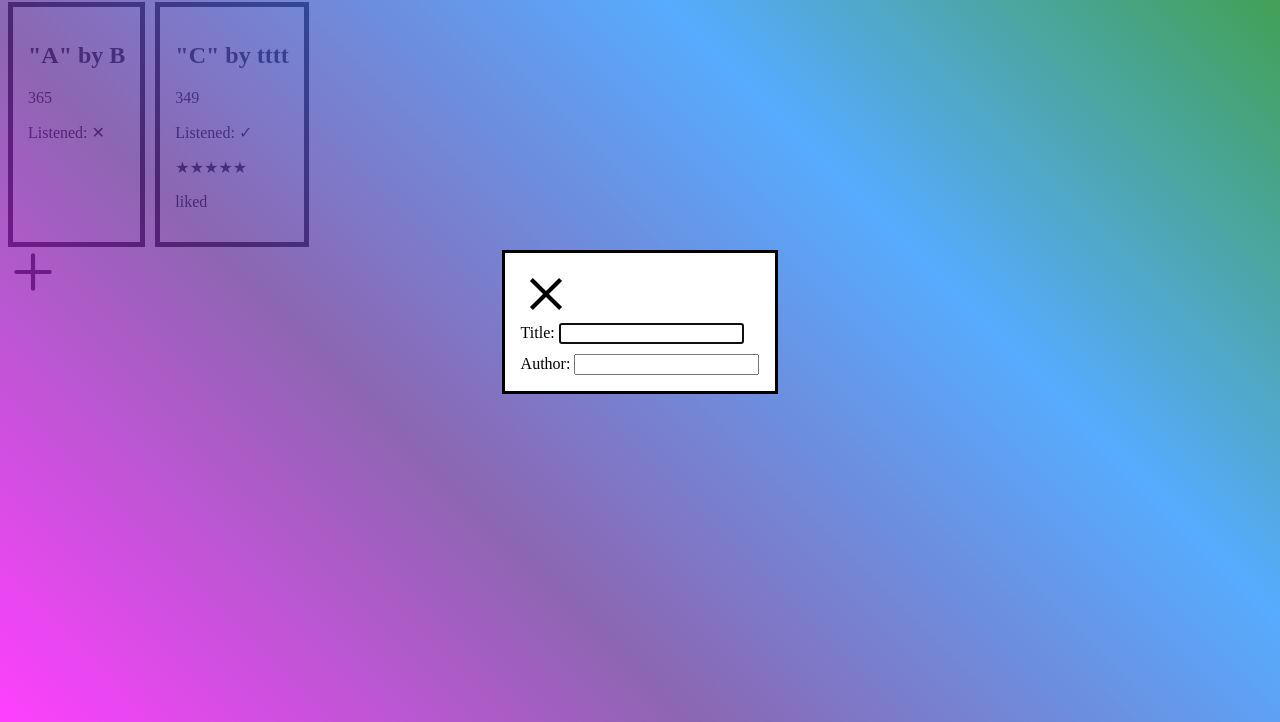
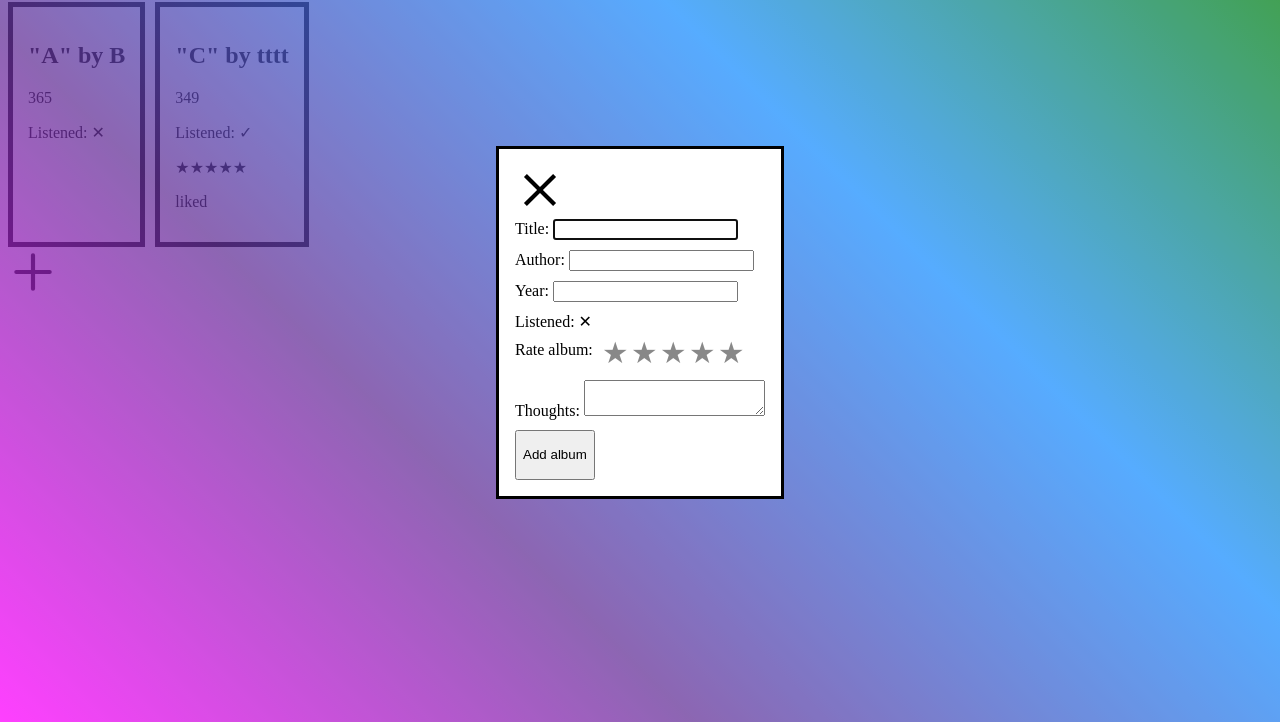
Before and after one commit to elen-afipe/library-project, a plain HTML site: page index.html in a window 1280 px wide. Both pictures are taken after a click on the icon 33 px from the left and 349 px from the top of the page. Shown: the part 78-800 px from the top of the page. Drawn offline with Linux system fonts and the light colour scheme.

Commit message:
Add dialog form to gather album data

```diff
--- a/index.html
+++ b/index.html
@@ -12,5 +12,48 @@
     <div class="albums-container">
     </div>
     <svg class="btn add-album" viewBox="0 0 24 24" fill="none" xmlns="http://www.w3.org/2000/svg"><g id="SVGRepo_bgCarrier" stroke-width="0"></g><g id="SVGRepo_tracerCarrier" stroke-linecap="round" stroke-linejoin="round"></g><g id="SVGRepo_iconCarrier"> <path d="M4 12H20M12 4V20" stroke="#000000" stroke-width="2" stroke-linecap="round" stroke-linejoin="round"></path> </g></svg>
+
+    <dialog class="dialog">
+        <img src="./icons/cancel.svg" alt="" class="close-dialog btn">
+        <form>
+            <div class="form-row">
+            <label for="album-title">Title: </label>
+            <input id="album-title" name="album-title" type="text" required="">
+        </div>
+        <div class="form-row">
+            <label for="album-author">Author: </label>
+            <input id="album-author" name="album-author" type="text" required="">
+        </div>
+        <div class="form-row">
+            <label for="album-year">Year: </label>
+            <input id="album-year" name="album-year" type="number" required="" minlength="4" maxlength="4">
+        </div>
+        <div class="form-row">
+            <label for="listen-status">Listened: </label>
+            <span name="listen-status" class="listen-icon false">✕</span>
+        </div>
+        <div class="form-row rating-box">
+            <div>Rate album:</div>
+            <div class="rating-inputs">
+                <label for="star-1"></label>
+                <label for="star-2"></label>
+                <label for="star-3"></label>
+                <label for="star-4"></label>
+                <label for="star-5"></label>
+
+                <input type="radio" name="star-rating" id="star-1" value="1">
+                <input type="radio" name="star-rating" id="star-2" value="2">
+                <input type="radio" name="star-rating" id="star-3" value="3">
+                <input type="radio" name="star-rating" id="star-4" value="4">
+                <input type="radio" name="star-rating" id="star-5" value="5">
+            </div>
+        </div>
+        <div class="form-row">
+            <label for="album-comment">Thoughts: </label>
+           <textarea name="album-comment" id="album-comment"></textarea>
+        </div>
+        <button class="btn">Add album</button>
+        </form>
+    </dialog>
 </body>
 </html>
--- a/script.js
+++ b/script.js
@@ -14,6 +14,7 @@ function addAlbumToLibrary(title, author, year, haveListened, rating, comment) {
   const myAlbum = new Album(title, author, year, haveListened, rating, comment);
   myLibrary.push(myAlbum);
 }
+
 
 addAlbumToLibrary('A', 'B', 365, false, 5, "liked");
 addAlbumToLibrary('C', 'tttt', 349, true, "★★★★★", "liked");
@@ -59,59 +60,7 @@ function displayLibrary(){
 
 displayLibrary();
 
-createFormHTML = () => {
-     const dialog = document.createElement("dialog");
-     dialog.classList.add("dialog");
-     document.body.appendChild(dialog);
-
-     const dialogCloseBtn = document.createElement("img");
-     dialogCloseBtn.classList.add("close-dialog");
-     dialogCloseBtn.classList.add("btn");
-     dialogCloseBtn.src="./icons/cancel.svg";
-     dialog.appendChild(dialogCloseBtn);
-
-     const form = document.createElement("form");
-     dialog.classList.add("form");
-     dialog.appendChild(form);
-
-     const titleRow = document.createElement("div");
-     titleRow.classList.add("form-row");
-     form.appendChild(titleRow);
-
-     const titleLabel = document.createElement("label");
-     titleLabel.for="album-title";
-     titleLabel.textContent = "Title: ";
-     titleRow.appendChild(titleLabel);
-
-     const title = document.createElement("input");
-     title.id = "album-title";
-     title.name = "album-title";
-     title.type = "text";
-     title.required = true;
-     titleRow.appendChild(title);
-
-     const authorRow = document.createElement("div");
-     authorRow.classList.add("form-row");
-     form.appendChild(authorRow);
-
-     const authorLabel = document.createElement("label");
-     authorLabel.for="album-author";
-     authorLabel.textContent = "Author: ";
-     authorRow.appendChild(authorLabel);
-
-     const author = document.createElement("input");
-     author.id = "album-author";
-     author.name = "album-author";
-     author.type = "album-author";
-     author.required = true;
-     authorRow.appendChild(author);
-}
-
 document.querySelector(".add-album").addEventListener("click", () => {
-
-    // create dialog elements
-    createFormHTML();
-
     const dialog = document.querySelector(".dialog");
     // show dialog
     dialog.showModal();
@@ -122,3 +71,41 @@ document.querySelector(".add-album").addEventListener("click", () => {
     dialog.close();
     });
 })
+// max year of album in form
+document.addEventListener("DOMContentLoaded", () => {
+    const currentYear = new Date().getFullYear();
+    const albumYearInput = document.getElementById("album-year");
+    albumYearInput.setAttribute("max", currentYear);
+});
+// listen status in form
+document.querySelector(".listen-icon").addEventListener("click", (event) => {
+    const status = event.target;
+    if(status.classList.contains("false")){
+    status.textContent = "✓";
+    status.classList.remove("false");
+    }
+    else {
+        status.textContent = "✕";
+        status.classList.add("false");
+    }
+})
+// rating in form
+function enableRating(inputBox){
+    const labels =[...inputBox.querySelectorAll("label")];
+    const inputs =[...inputBox.querySelectorAll("input")]
+
+
+        labels.forEach((e, index) => e.addEventListener("mouseover", (e)=>{
+         for(let i=0;i<labels.length;i++){
+            labels[i].style.color = ((i <= index) ? "#391854" : "#888");
+        }
+     }));
+
+        labels.forEach((e, index) => e.addEventListener("mouseleave", (e)=>{
+            const checkedIndex = inputs.findIndex(e => e.checked);
+            for(let i=0;i<labels.length;i++){
+                labels[i].style.color = ((i <= checkedIndex) ? "#391854" : "#888");
+            };
+    }));
+}
+    enableRating(document.querySelector(".rating-box"));
--- a/style.css
+++ b/style.css
@@ -37,3 +37,52 @@ form{
     gap: 10px;
     align-items: baseline;
 }
+
+.listen-icon:hover, .listen-icon:focus{
+    cursor: pointer;
+}
+
+/* rating */
+.rating-box {
+    display: flex;
+    /* flex-direction: column; */
+    gap: 10px;
+}
+.rating-box input {
+    display: none;
+    }
+
+.rating-box label {
+    position:relative;
+    display: inline-block;
+    color: #888;
+    width:25px;
+    height:25px;
+    border-radius:50%;
+    cursor: pointer;
+    }
+
+.rating-box label:before {
+        content:"★";
+        position:absolute;
+        top: 50%;
+        left:50%;
+        transform: translate(-50%, -50%);
+        color:inherit;
+        font-size:1.85em;
+        cursor: pointer;
+        line-height:40px;
+}
+
+.rating-box label:after {
+    content:"";
+    position:absolute;
+    top: 50%;
+    left:50%;
+    transform: translate(-50%, -50%);
+    width:40px;
+    height:40px;
+    display: inline-block;
+    border-radius: 50%;
+    z-index: 1;
+}
```
